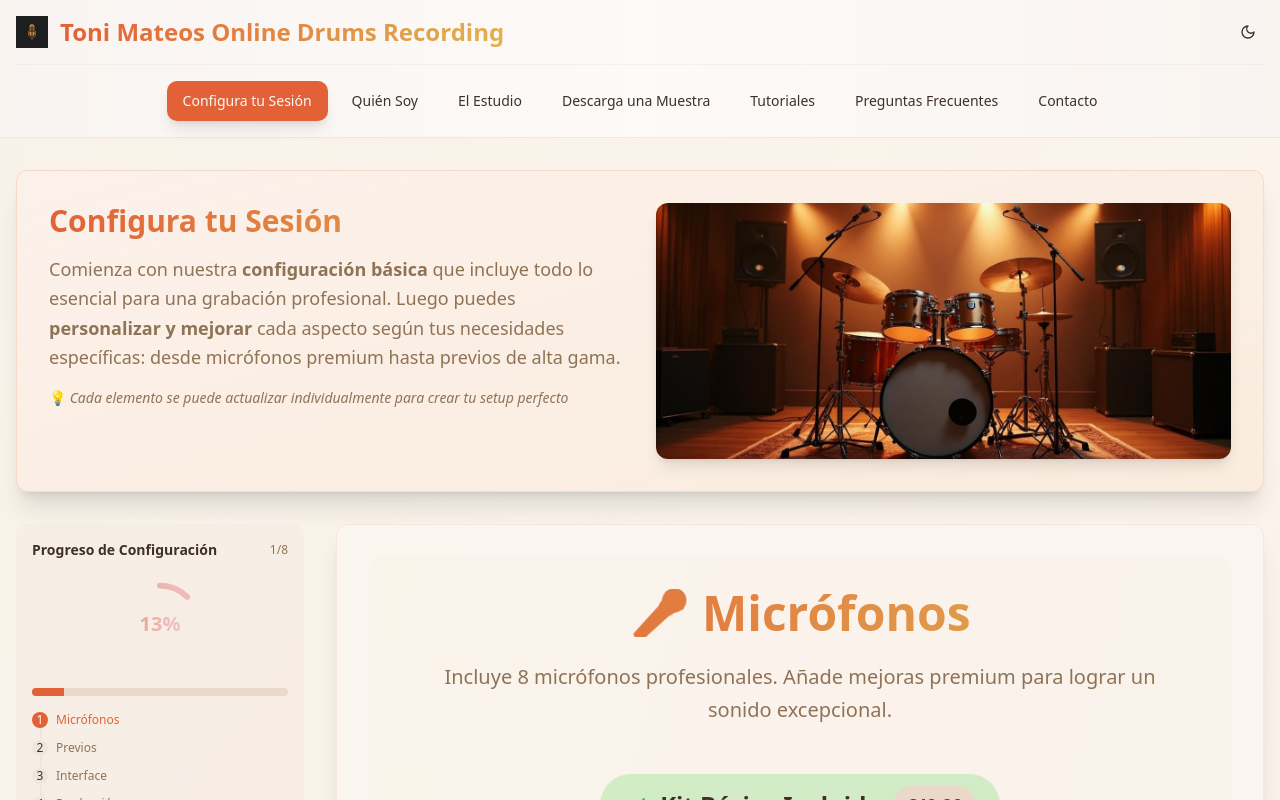
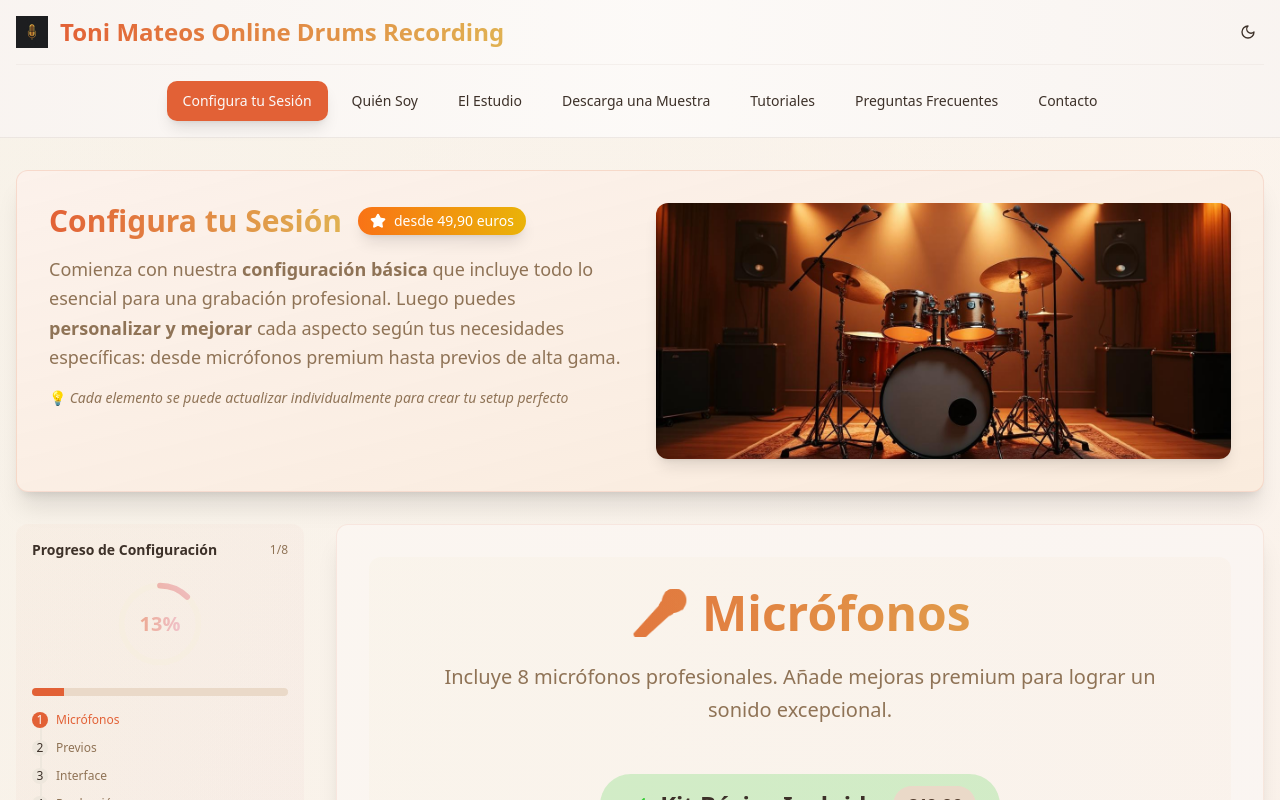
Before and after one commit to infotonimateos-stack/drum-session-studio, a React (Vite) app: page / in a window 1280 px wide. Shown: the top 800 px of the page. Built offline with nearby package versions, Linux system fonts and the light colour scheme.

Commit message:
Add offer tag
Adds a tag with "desde 49,90 euros" and a star icon to indicate an offer.

```diff
--- a/src/components/ConfigurationFlow.tsx
+++ b/src/components/ConfigurationFlow.tsx
@@ -1,4 +1,5 @@
 import { useState } from "react";
+import { Star } from "lucide-react";
 import { Card } from "@/components/ui/card";
 import { Cart } from "@/components/Cart";
 import { StepNavigator } from "@/components/StepNavigator";
@@ -112,9 +113,15 @@ export const ConfigurationFlow = ({ onCheckout }: ConfigurationFlowProps) => {
           <Card className="overflow-hidden bg-gradient-to-br from-warm-peach/20 to-warm-apricot/30 shadow-xl border-warm-coral/30">
             <div className="grid grid-cols-1 lg:grid-cols-2 gap-8 p-8">
               <div className="space-y-4">
-                <h1 className="text-3xl font-bold bg-gradient-to-r from-primary to-accent bg-clip-text text-transparent">
-                  Configura tu Sesión
-                </h1>
+                <div className="flex items-center gap-4 flex-wrap">
+                  <h1 className="text-3xl font-bold bg-gradient-to-r from-primary to-accent bg-clip-text text-transparent">
+                    Configura tu Sesión
+                  </h1>
+                  <div className="flex items-center gap-2 bg-gradient-to-r from-orange-500 to-yellow-500 text-white px-3 py-1 rounded-full text-sm font-medium shadow-lg">
+                    <Star className="w-4 h-4 fill-current" />
+                    desde 49,90 euros
+                  </div>
+                </div>
                 <p className="text-lg text-muted-foreground leading-relaxed">
                   Comienza con nuestra <strong>configuración básica</strong> que incluye todo lo esencial para una grabación profesional.
                   Luego puedes <strong>personalizar y mejorar</strong> cada aspecto según tus necesidades específicas:
```
